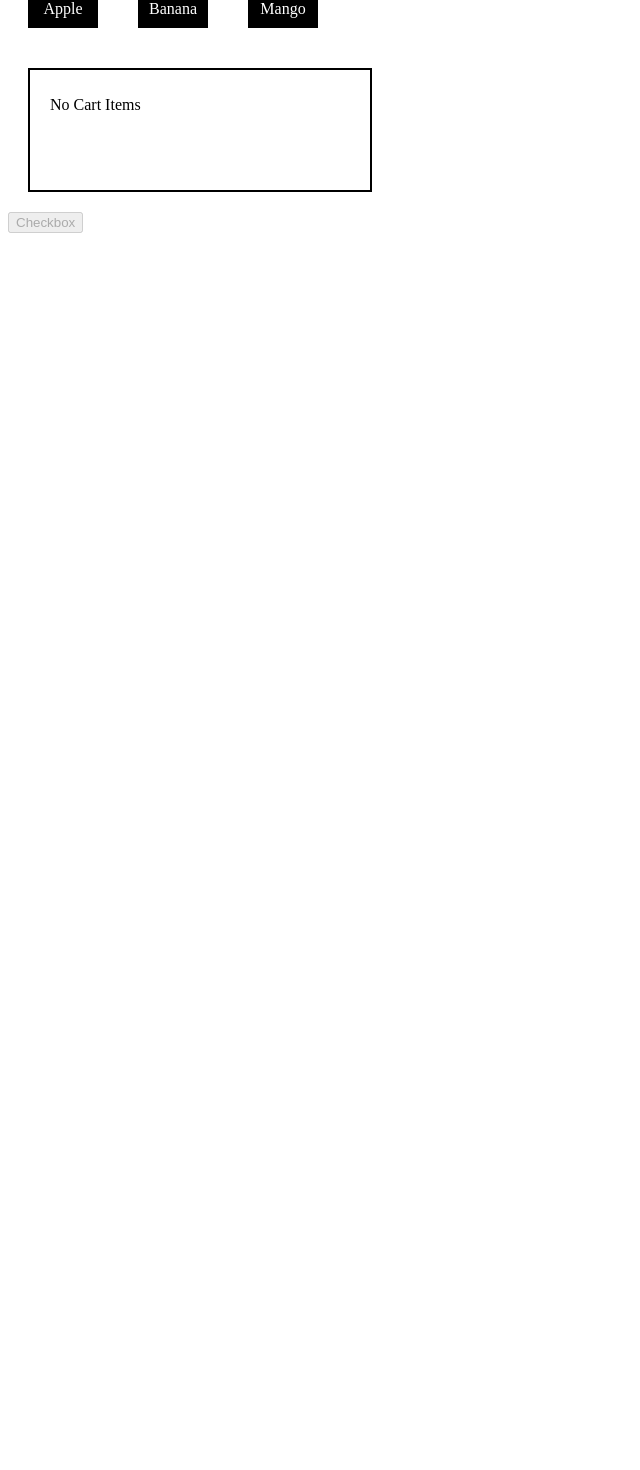
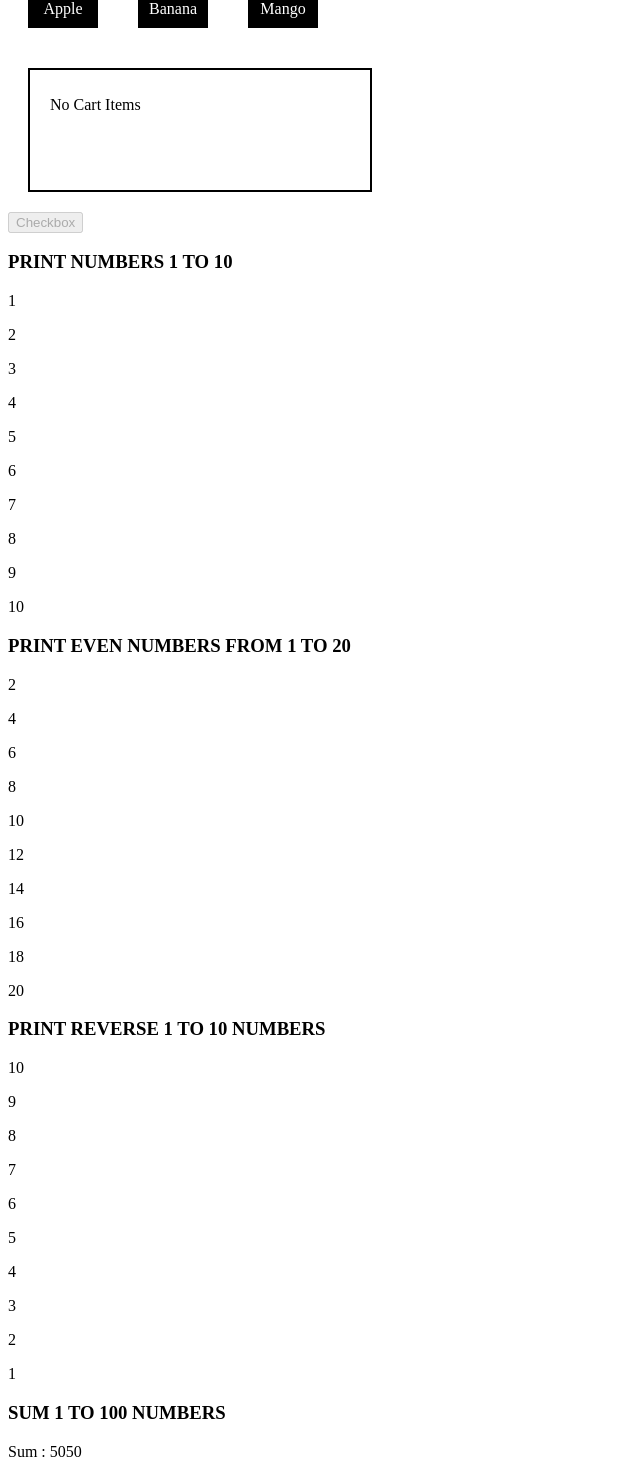
Before and after one commit to merdon-dt/js-recipe-website, a React (Vite) app: page / in a window 1280 px wide. Shown: the part 211-1681 px from the top of the page, without its empty margins (0-640 px from the left). Before the commit the page ends 800 px from the top, so only its background shows below. Built offline with nearby package versions, Linux system fonts and the light colour scheme.

Commit message:
forloop task

```diff
--- a/src/App.jsx
+++ b/src/App.jsx
@@ -8,6 +8,10 @@ import PrimeNumber from './PrimeNumber'
 import TimeFormat from './TimeFormat'
 import TimeFind from './TimeFind'
 import Cart from './Cart'
+import Print1to10 from './Forloop/Print1to10'
+import PrintEven1to20 from './Forloop/PrintEven1to20'
+import PrintReverse from './Forloop/PrintReverse'
+import Sumofnumbers from './Forloop/Sumofnumbers'
 
 const App = () => {
   return (
@@ -21,6 +25,10 @@ const App = () => {
       {/* <TimeFormat/> */}
       <TimeFind/>
       <Cart/>
+      <Print1to10/>
+      <PrintEven1to20/>
+      <PrintReverse/>
+      <Sumofnumbers/>
 
     </div>
   )
--- /dev/null
+++ b/src/Forloop/Print1to10.jsx
@@ -0,0 +1,20 @@
+import React from 'react'
+
+const Print1to10 = () => {
+
+    const store = [];
+    // const i=1
+    for(let i=1;i<=10;i++){
+        store.push(<p>{i}</p>)
+    }
+
+  return (
+    <div>
+        <h3>PRINT NUMBERS 1 TO 10</h3>
+        <p>{store}</p>
+
+    </div>
+  )
+}
+
+export default Print1to10
--- /dev/null
+++ b/src/Forloop/PrintEven1to20.jsx
@@ -0,0 +1,20 @@
+import React from 'react'
+
+const PrintEven1to20 = () => {
+
+    const even = [];
+
+    for(let i=1;i<=20;i++){
+        if(i%2 == 0){
+            even.push(<p>{i}</p>)
+        }
+    }
+  return (
+    <div>
+        <h3>PRINT EVEN NUMBERS FROM 1 TO 20</h3>
+        <p>{even}</p>
+    </div>
+  )
+}
+
+export default PrintEven1to20
--- /dev/null
+++ b/src/Forloop/PrintReverse.jsx
@@ -0,0 +1,18 @@
+import React from 'react'
+
+const PrintReverse = () => {
+    const reverse = [];
+
+    for(let i=10; i>=1;i--){
+        reverse.push(<p>{i}</p>)
+    }
+  return (
+    <div>
+        <h3>PRINT REVERSE 1 TO 10 NUMBERS</h3>
+         <p>{reverse}</p>
+
+    </div>
+  )
+}
+
+export default PrintReverse
--- /dev/null
+++ b/src/Forloop/Sumofnumbers.jsx
@@ -0,0 +1,24 @@
+import React from 'react'
+
+const Sumofnumbers = () => {
+    const sum =[];
+    let add=0;
+
+    for(let i=1 ;i<=100;i++){
+        sum.push(<p>{i}</p>)
+        add +=i
+
+
+    }
+  return (
+    <div>
+        <h3>SUM 1 TO 100 NUMBERS</h3>
+
+        {/* <p>{sum}</p> */}
+        <p>Sum : {add}</p>
+
+    </div>
+  )
+}
+
+export default Sumofnumbers
```
